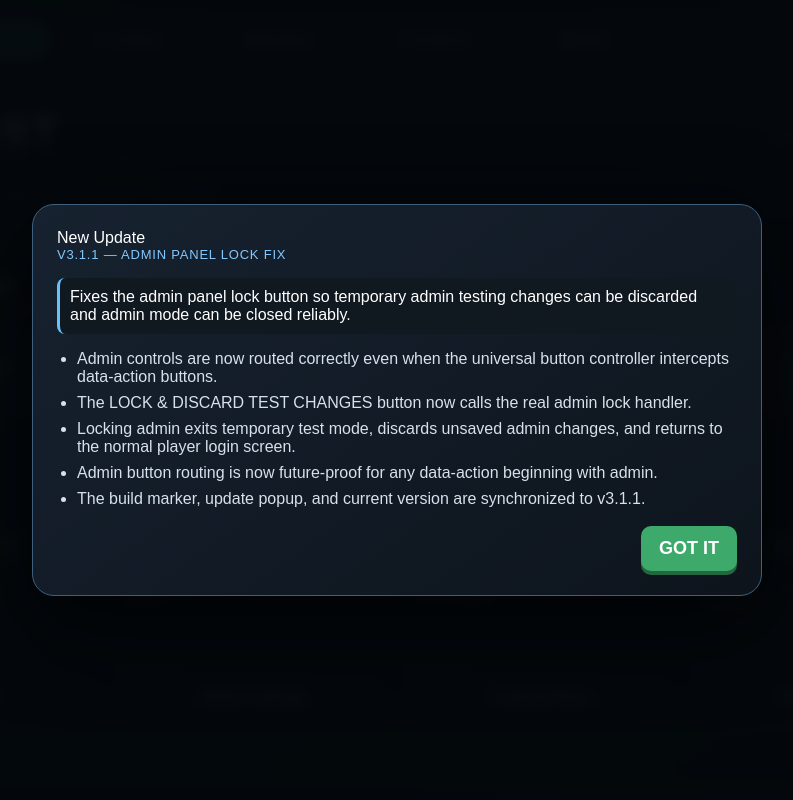
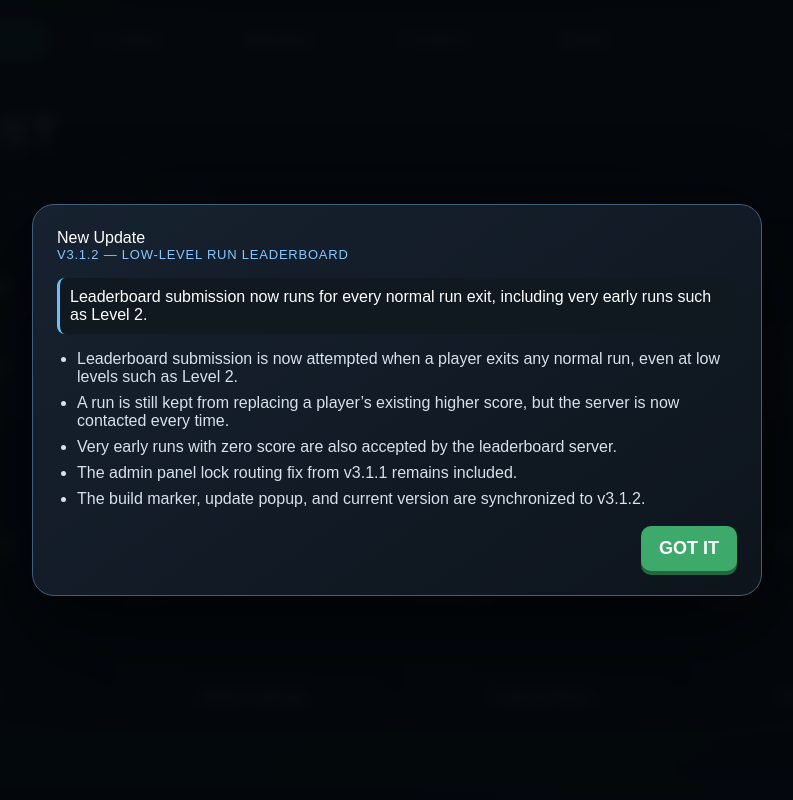
Before and after one commit to outlastofficial/OUTLAST, a plain HTML site: page index.html in a window 1280 px wide. Shown: the top 800 px of the page, without its empty margins (243-1036 px from the left). Drawn offline with Linux system fonts and the light colour scheme.

Commit message:
Submit every run exit to leaderboard and bump game to v3.1.2

```diff
--- a/index.html
+++ b/index.html
@@ -4,8 +4,8 @@
 <meta charset="utf-8">
 <meta name="viewport" content="width=device-width,initial-scale=1">
 <meta http-equiv="Cache-Control" content="no-cache, no-store, must-revalidate">
-<meta name="build-version" content="3.1.1">
-<title>OUTLAST v3.1.1</title>
+<meta name="build-version" content="3.1.2">
+<title>OUTLAST v3.1.2</title>
 <style>
 html,body{margin:0;padding:0;background:#0b0e12;color:#fff;font-family:Arial,sans-serif;overflow:hidden}
 canvas{display:block;margin:0 auto;background:#172019}
@@ -1236,7 +1236,7 @@ function endRun(victory,recordScore=true,showEnd=true){
  save.weeklyGoalProgress.games+=1;
  if(victory){let keyReward=1;if(game.objectiveComplete)keyReward+=2;if(game.raidBoss)keyReward+=3;save.worldKeys=(save.worldKeys||0)+keyReward;toast('🔑 +'+keyReward+' World Keys');}
  if(game.raidBoss && victory){const rd=raidBossDefs[game.raidBoss];save.coins+=rd?rd.reward:0;save.raidClears=(save.raidClears||0)+1;toast('♛ Raid cleared! +'+(rd?rd.reward:0)+' bonus coins');}
- if(recordScore && game.score>0 && currentUsername!==ADMIN_TEST_USERNAME){
+ if(recordScore && currentUsername!==ADMIN_TEST_USERNAME){
    const name=currentUsername.slice(0,18);
    const entry={name,score:Math.floor(game.score),level:game.level,kills:run.kills,mode:save.mode,difficulty:save.difficulty,date:new Date().toLocaleDateString()};
    const existingIndex=save.leaderboard.findIndex(r=>String(r.name||'').trim().toLowerCase()===name.toLowerCase());
@@ -1256,7 +1256,7 @@ function endRun(victory,recordScore=true,showEnd=true){
    }
    save.leaderboard.sort((a,b)=>b.score-a.score);
    save.leaderboard=save.leaderboard.slice(0,100);
-   if(shouldSubmit)submitServerLeaderboard(entry);
+   submitServerLeaderboard(entry);
  }
  checkAchievements();persist();
  game.endScreen=!!showEnd; game.endVictory=!!victory;
@@ -2357,16 +2357,16 @@ const updates=[
  ];
  openSub('▤ Update Log',`<p class="small">${updates.length} update entries recorded, oldest first.</p><div class="feature-list">${updates.map((u,i)=>`<div class="option"><b>${i+1}. ${u[0]}</b><div class="small">${u[1]}</div></div>`).join('')}</div>`);
 }
-const CURRENT_UPDATE_VERSION='3.1.1';
+const CURRENT_UPDATE_VERSION='3.1.2';
 const CURRENT_UPDATE_INFO={
-  title:'v3.1.1 — Admin Panel Lock Fix',
-  summary:'Fixes the admin panel lock button so temporary admin testing changes can be discarded and admin mode can be closed reliably.',
+  title:'v3.1.2 — Low-Level Run Leaderboard',
+  summary:'Leaderboard submission now runs for every normal run exit, including very early runs such as Level 2.',
   items:[
-    'Admin controls are now routed correctly even when the universal button controller intercepts data-action buttons.',
-    'The LOCK & DISCARD TEST CHANGES button now calls the real admin lock handler.',
-    'Locking admin exits temporary test mode, discards unsaved admin changes, and returns to the normal player login screen.',
-    'Admin button routing is now future-proof for any data-action beginning with admin.',
-    'The build marker, update popup, and current version are synchronized to v3.1.1.'
+    'Leaderboard submission is now attempted when a player exits any normal run, even at low levels such as Level 2.',
+    'A run is still kept from replacing a player’s existing higher score, but the server is now contacted every time.',
+    'Very early runs with zero score are also accepted by the leaderboard server.',
+    'The admin panel lock routing fix from v3.1.1 remains included.',
+    'The build marker, update popup, and current version are synchronized to v3.1.2.'
   ]};
 function showUpdatePopup(force=false){
   let seen='';
@@ -3131,7 +3131,7 @@ document.getElementById('subContent')?.addEventListener('click',e=>{const b=e.ta
 <div class="update-entry"><b>v2.4.0 — Bug Fix Update</b><br>
 Fixed skin menu reopening, progress saving, Daily Shop coin pricing, tiny-enemy bonus score, and movement speed. Added a community poll for the next update.</div>
 <script>
-/* OUTLAST v3.1.1 — universal button controller */
+/* OUTLAST v3.1.2 — universal button controller */
 (function(){
   const run=(fn)=>{try{if(typeof fn==='function')fn();}catch(err){console.error('OUTLAST button error:',err);if(typeof toast==='function')toast('⚠️ Button error');}};
   const routes={
```
